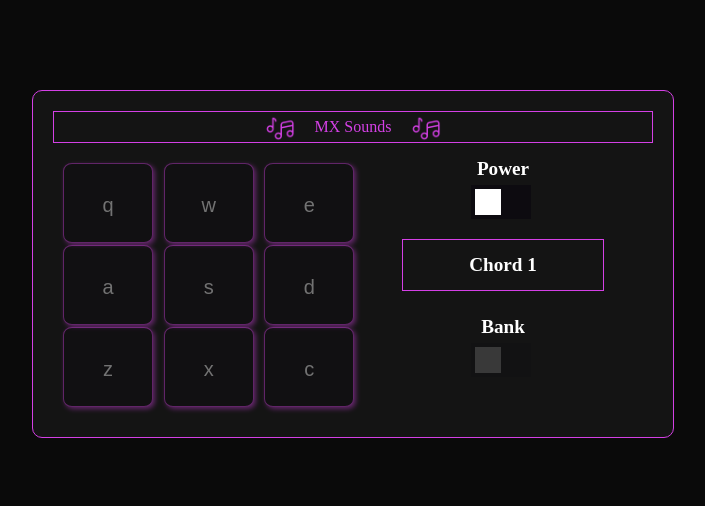
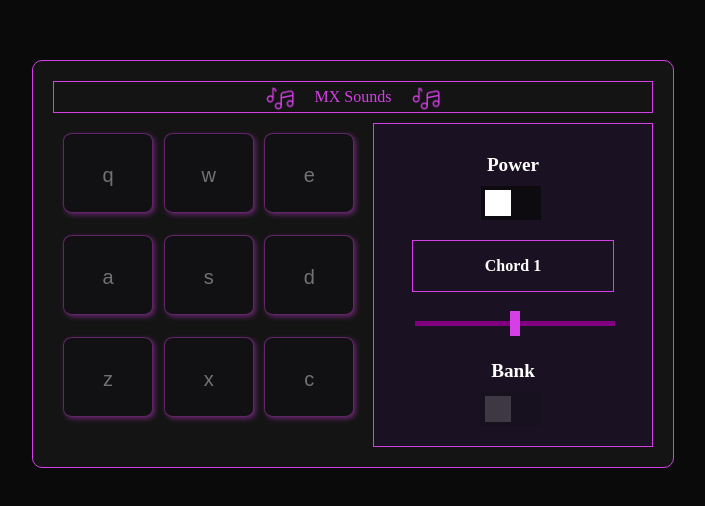
Before and after one commit to chuks008/FCCDrumMachine, a React app: page / in a window 1280 px wide. Shown: the part 136-642 px from the top of the page, without its empty margins (287-992 px from the left). Built offline with nearby package versions, Linux system fonts and the light colour scheme.

Commit message:
Add slider for volume control, style drumpad settings components

```diff
--- a/src/components/drumpad-settings/drumpad-settings.js
+++ b/src/components/drumpad-settings/drumpad-settings.js
@@ -1,5 +1,6 @@
 import React from 'react';
 import SwitchLabel from '../switch-label/SwitchLabel';
+import VolumeControl from '../volume-slider/volume-slider';
 import './drumpad-settings.scss';
 
 class DrumPadSettings extends React.Component {
@@ -12,6 +13,7 @@ class DrumPadSettings extends React.Component {
             <div id="settings-container">
                 <SwitchLabel label="Power" onAction={this.props.onPowerToggle} isEnabled={true} />
                 <p className="settings-key-space">{this.props.currentKey}</p>
+                <VolumeControl />
                 <SwitchLabel label="Bank" onAction={this.props.onModeToggle} isEnabled={this.props.powerMode === 'off' ? false : true} />
             </div>
         );
--- a/src/components/drumpad-settings/drumpad-settings.scss
+++ b/src/components/drumpad-settings/drumpad-settings.scss
@@ -1,5 +1,6 @@
 $shadow-color: #D440E5;
 $button-color: #0D0B10;
+$outline-color: rgba(41, 14, 66, 0.3);
 
 .settings-key-space {
     width: 200px;
@@ -10,11 +11,15 @@ $button-color: #0D0B10;
     line-height: 50px;
     margin: 20px 0;
     font-weight: 800;
-    font-size: 1.2em;
+    font-size: 1em;
 }
 
 #settings-container {
     display: flex;
     flex-direction: column;
     align-items: center;
+    margin-left: 20px;
+    padding: 20px;
+    background: $outline-color;
+    border: 1px solid $shadow-color;
 }
--- a/src/components/switch-label/switch-label.scss
+++ b/src/components/switch-label/switch-label.scss
@@ -8,6 +8,6 @@
     p {
         font-weight: 800;
         font-size: 1.2em;
-        margin: 5px 0;
+        margin: 10px 0;
     }
 }
--- /dev/null
+++ b/src/components/volume-slider/volume-slider.js
@@ -0,0 +1,15 @@
+import React from 'react';
+import './volume-slider.scss';
+
+class VolumeControl extends React.Component {
+
+    render() {
+        return(
+            <div id='slider-container'>
+                    <input className='volume-slider' type='range' min='0' max='100' defaultValue='50' />
+            </div>
+        );
+    }
+}
+
+export default VolumeControl;
--- /dev/null
+++ b/src/components/volume-slider/volume-slider.scss
@@ -0,0 +1,27 @@
+$shadow-color: #D440E5;
+$button-color: #0D0B10;
+
+[type=range] {
+    -webkit-appearance: none;
+    outline: none;
+}
+
+.volume-slider {
+    width: 100%;
+    height: 5px;
+    background: purple;
+}
+
+.volume-slider::-webkit-slider-thumb {
+    -webkit-appearance: none;
+    appearance: none;
+    width: 10px;
+    height: 25px;
+    background: $shadow-color;
+    cursor: pointer;
+}
+
+#slider-container {
+    width: 200px;
+    margin: 0px 0px 20px 0px;
+}
```
